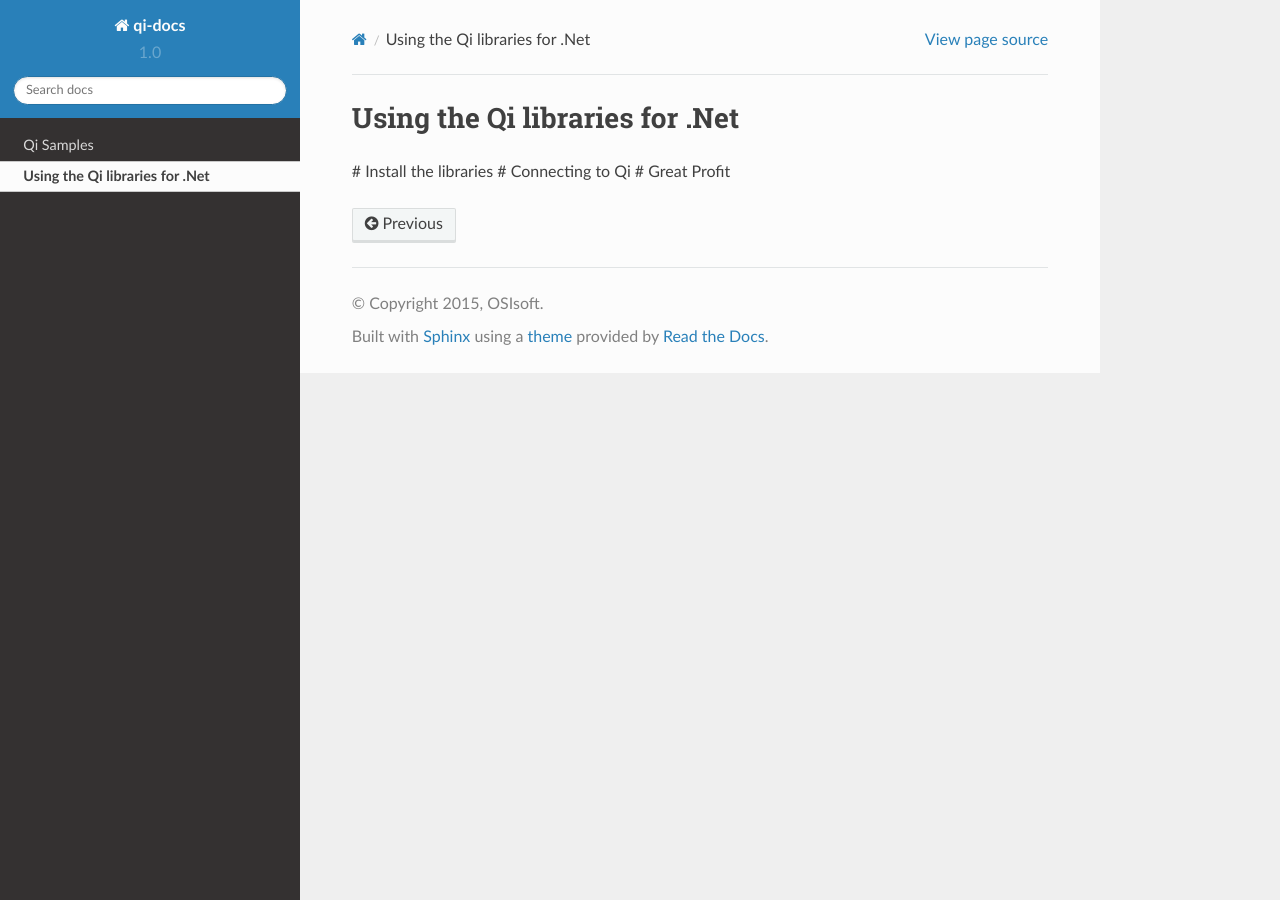
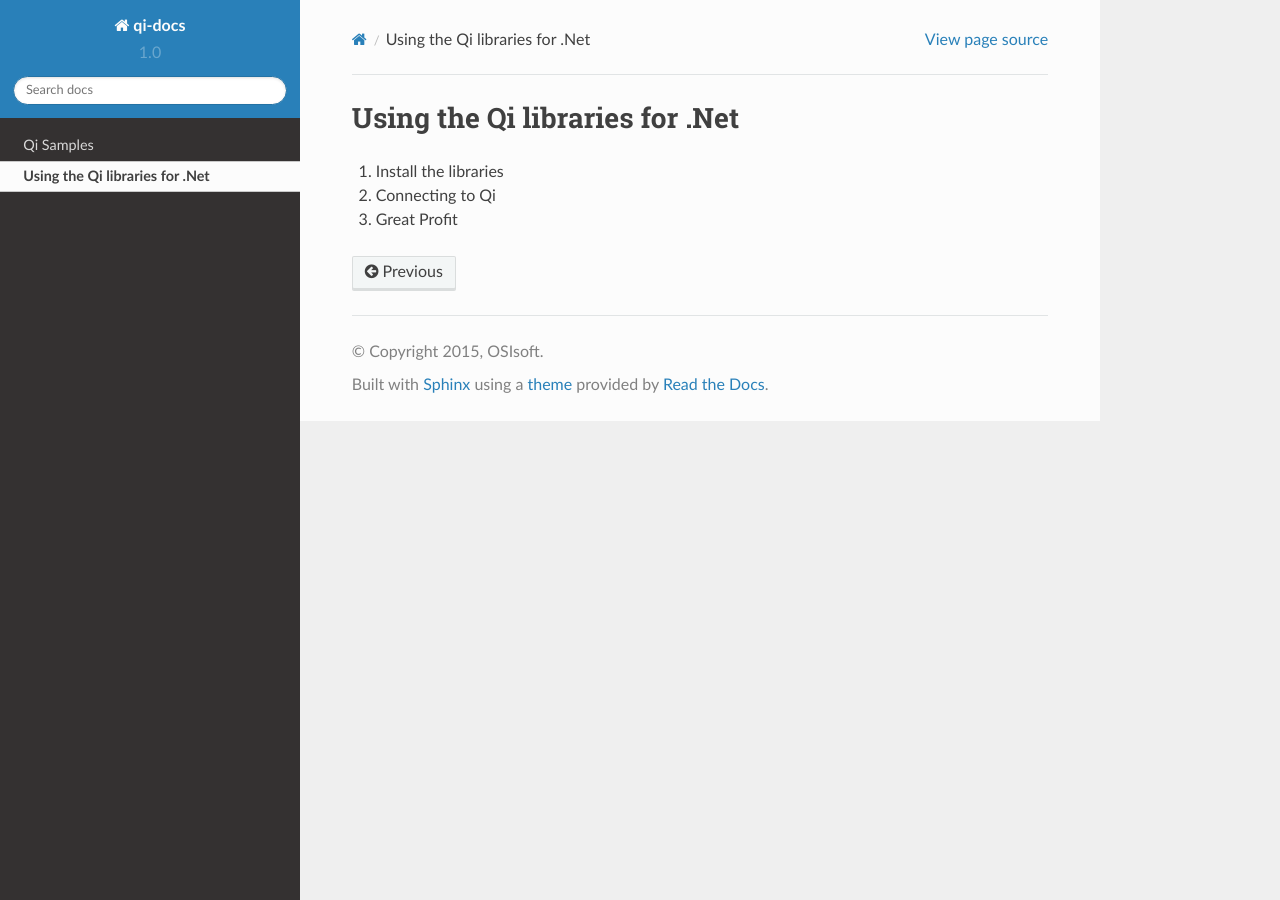
Before and after one commit to chad-at-osisoft/Qi-docs-rst, a Sphinx documentation site: the page built from source/samples/dotNetClient.rst, in a window 1280 px wide. Built offline with Sphinx 7.4.7 and the Read the Docs theme 2.0.0, drawn with Linux system fonts in a browser that asks for light colours.

Commit message:
Fixed bullets.

```diff
--- a/source/samples/dotNetClient.rst
+++ b/source/samples/dotNetClient.rst
@@ -1,6 +1,6 @@
 Using the Qi libraries for .Net
 ===============================
 
-# Install the libraries
-# Connecting to Qi
-# Great Profit
+#. Install the libraries
+#. Connecting to Qi
+#. Great Profit
```
